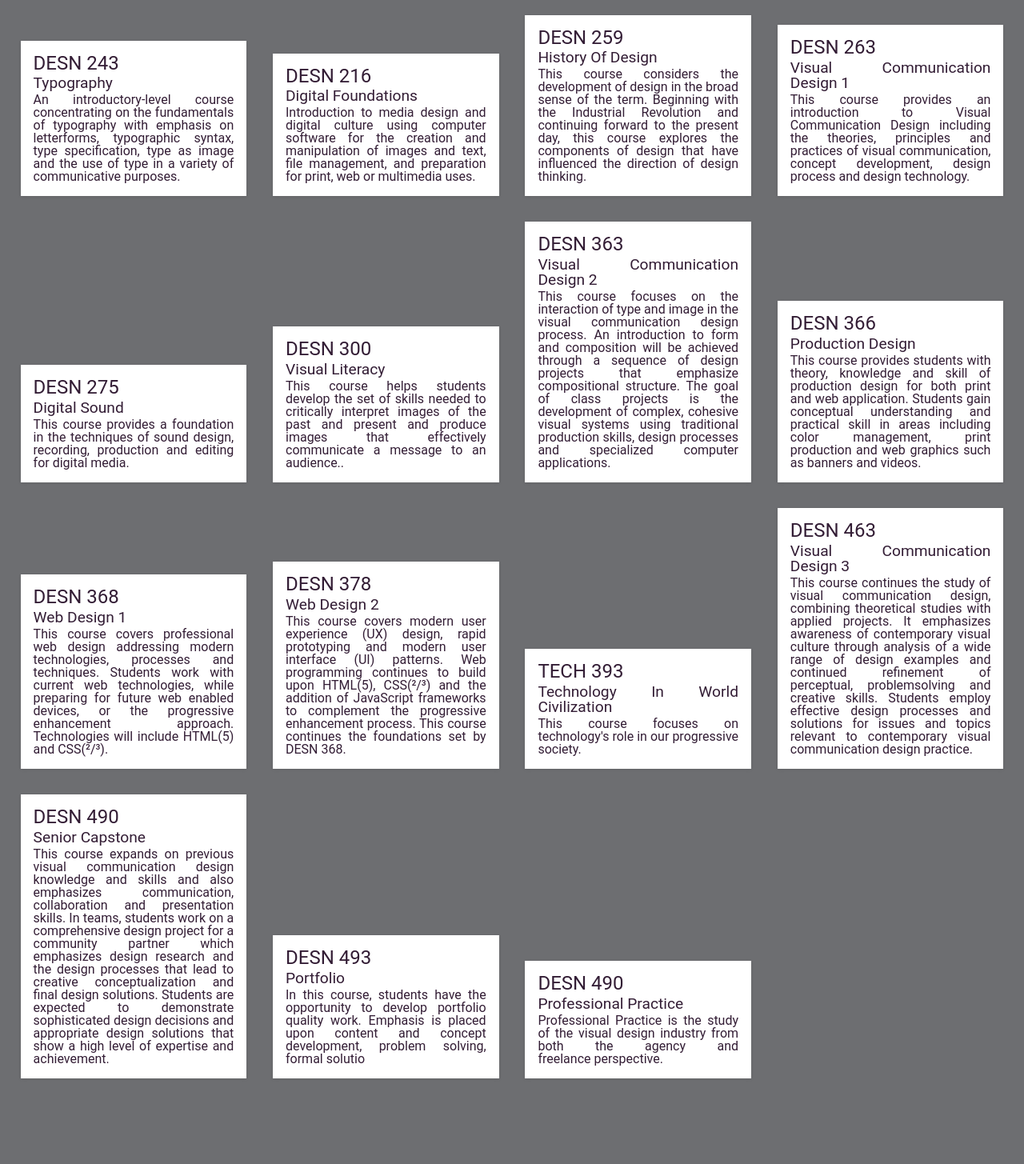
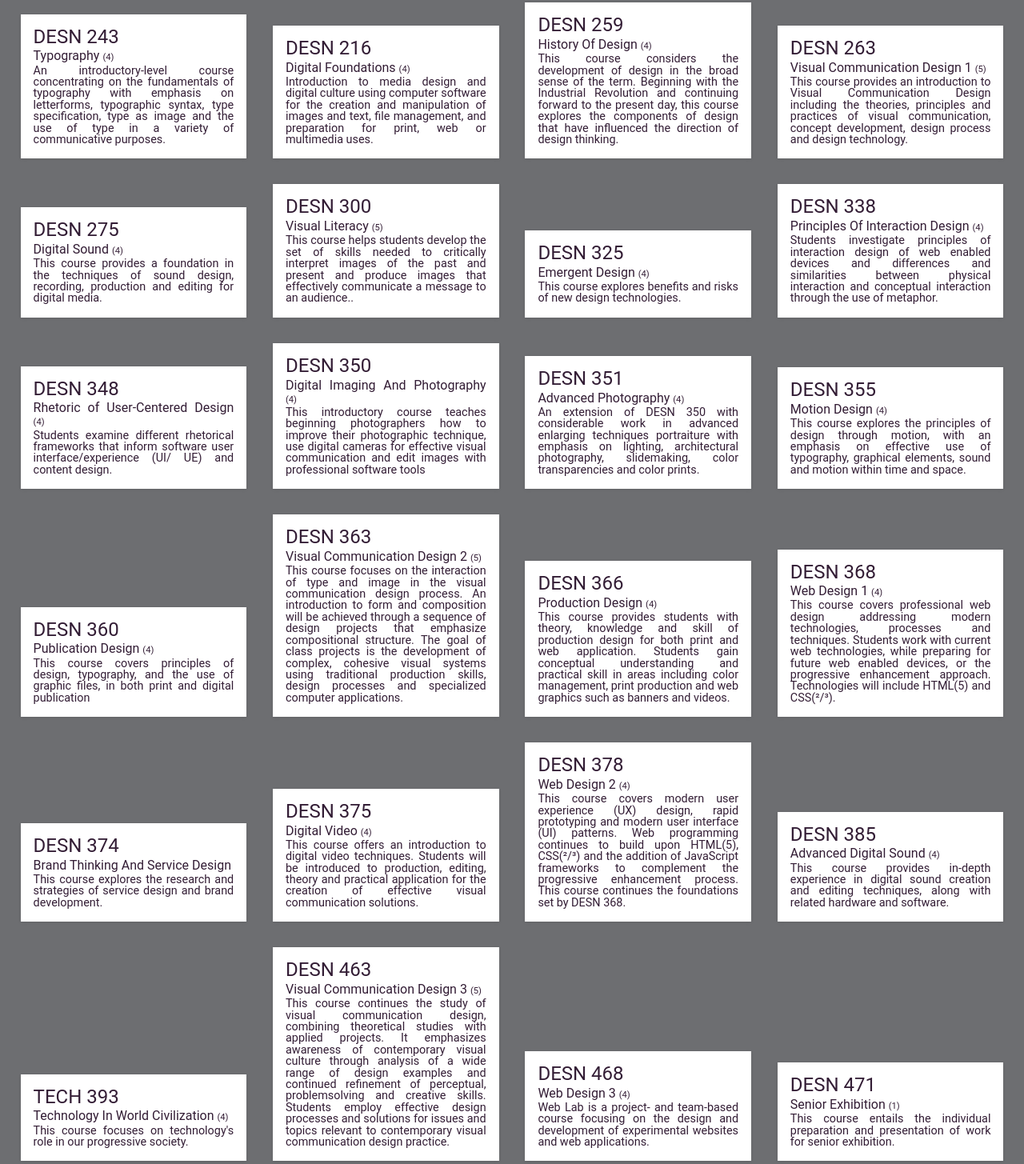
Before and after one commit to connorbacon9/course-catalog, a plain HTML site: page index.html in a window 1280 px wide. Shown: the part 472-1927 px from the top of the page at 80% size. Drawn offline with nearby package versions, Linux system fonts and the light colour scheme.

Commit message:
Content Finished

```diff
--- a/css/styles.css
+++ b/css/styles.css
@@ -3,6 +3,7 @@
 body {
     font-family: 'Roboto', sans-serif;
 background: #6d6e71;
+    text-align: left;
 }
 
 
@@ -23,18 +24,26 @@ background: #6d6e71;
 
 /* YOUR STYLES */
 
+.course-num {
+    font-size: .7em;
+}
+
 .cd-header h1 {
     font-size: 1.5em;
 }
 
 h1 {
     font-size: 1.5em;
-    padding-bottom: .15em;
+    padding-bottom: .2em;
 }
 
 h3 {
-    font-size: 1.2em;
+    font-size: 1em;
     padding-bottom: .2em;
+}
+
+p {
+    font-size: .9em;
 }
 
 .cd-filter-block h4 {
--- a/index.html
+++ b/index.html
@@ -50,51 +50,51 @@
 <!-- CONTENT TO SHOW/HIDE  -->
 		<section class="cd-gallery">
 			<ul>
-				<li class="mix req 100">
+				<li class="mix req 100  radio2">
 					<h1>DESN 100</h1>
-					<h3>Drawing for Communication</h3>
+					<h3>Drawing for Communication <sp class="course-num">(5)</sp> </h3>
 					<p>This course covers hand-drawing as a design
 skill. Emphasis is on sketching, design drawing,
 design process and composition studies for visual
 presentation and design solutions.</p>
 				</li>
-				<li class="mix req 100">
-					<h1>ART 107</h1>
-					<h3>Basic Design</h3>
+				<li class="mix req 100 radio3">
+					<h1>ART 107 </h1>
+					<h3>Basic Design <sp class="course-num">(5)</sp></h3>
 					<p>This course is the exploration of design concepts
 for two dimensional work, including composition,
 2D form, scale, value and color.</p>
 				</li>
-				<li class="mix req 200">
+				<li class="mix req 200 radio3">
 					<h1>CMST 201 or CMST 200</h1>
-					<h3>Public Speaking/Intro To Speech Comm.</h3>
+					<h3>Public Speaking/Intro To Speech Comm. <sp class="course-num">(5)/(4)</sp></h3>
 					<p>Core communication classes based around public speaking and verbal presentations.</p>
 				</li>
-				<li class="mix req 200">
+				<li class="mix req 200 radio3">
 					<h1>TCOM 205</h1>
-					<h3>Intro To Technical Comm.</h3>
+					<h3>Intro To Technical Comm <sp class="course-num">(5)</sp></h3>
 					<p>Introduction to technical communication and terminology.</p>
 				</li>
-				<li class="mix req 200">
+				<li class="mix req 200 radio2">
 					<h1>DESN 243</h1>
-					<h3>Typography</h3>
+					<h3>Typography <sp class="course-num">(4)</sp></h3>
 					<p>An introductory-level course concentrating on
 the fundamentals of typography with emphasis on
 letterforms, typographic syntax, type specification,
 type as image and the use of type in a variety of
 communicative purposes.</p>
 				</li>
-				<li class="mix req 200">
+				<li class="mix req 200 radio2">
 					<h1>DESN 216</h1>
-					<h3>Digital Foundations</h3>
+					<h3>Digital Foundations <sp class="course-num">(4)</sp></h3>
 					<p>Introduction to media design and digital culture
 using computer software for the creation and
 manipulation of images and text, file management,
 and preparation for print, web or multimedia uses.</p>
 				</li>
-				<li class="mix req 200">
+				<li class="mix req 200 radio2">
 					<h1>DESN 259</h1>
-					<h3>History Of Design</h3>
+					<h3>History Of Design <sp class="course-num">(4)</sp></h3>
 					<p>This course considers the development of design
 in the broad sense of the term. Beginning with
 the Industrial Revolution and continuing forward
@@ -102,33 +102,87 @@ to the present day, this course explores the
 components of design that have influenced the
 direction of design thinking.</p>
 				</li>
-				<li class="mix req 200">
+				<li class="mix req 200 radio2">
 					<h1>DESN 263</h1>
-					<h3>Visual Communication Design 1</h3>
+					<h3>Visual Communication Design 1 <sp class="course-num">(5)</sp></h3>
 					<p>This course provides an introduction to Visual
 Communication Design including the theories,
 principles and practices of visual communication,
 concept development, design process and
 design technology.</p>
 				</li>
-				<li class="mix elect 200">
+				<li class="mix elect 200 radio2">
 					<h1>DESN 275</h1>
-					<h3>Digital Sound</h3>
+					<h3>Digital Sound <sp class="course-num">(4)</sp></h3>
 					<p>This course provides a foundation in the techniques
 of sound design, recording, production and editing
 for digital media.</p>
 				</li>
-				<li class="mix req 300">
+				<li class="mix elect 300 radio2">
 					<h1>DESN 300</h1>
-					<h3>Visual Literacy</h3>
+					<h3>Visual Literacy <sp class="course-num">(5)</sp></h3>
 					<p>This course helps students develop the set of
 skills needed to critically interpret images of
 the past and present and produce images that
 effectively communicate a message to an audience..</p>
 				</li>
-				<li class="mix req 300">
+				<li class="mix elect 300 radio2">
+					<h1>DESN 325</h1>
+					<h3>Emergent Design <sp class="course-num">(4)</sp></h3>
+					<p>This course explores benefits and risks of new
+design technologies.</p>
+				</li>
+				<li class="mix elect 300 radio2">
+					<h1>DESN 338</h1>
+					<h3>Principles Of Interaction Design <sp class="course-num">(4)</sp></h3>
+					<p>Students investigate principles of interaction
+design of web enabled devices and differences
+and similarities between physical interaction
+and conceptual interaction through the use
+of metaphor.</p>
+				</li>
+				<li class="mix elect 300 radio2">
+					<h1>DESN 348</h1>
+					<h3>Rhetoric of User-Centered Design <sp class="course-num">(4)</sp></h3>
+					<p>Students examine different rhetorical frameworks
+that inform software user interface/experience (UI/
+UE) and content design.</p>
+				</li>
+				<li class="mix elect 300 radio2">
+					<h1>DESN 350</h1>
+					<h3>Digital Imaging And Photography <sp class="course-num">(4)</sp></h3>
+					<p>This introductory course teaches beginning
+photographers how to improve their photographic
+technique, use digital cameras for effective visual
+communication and edit images with professional
+software tools</p>
+				</li>
+				<li class="mix elect 300 radio2">
+					<h1>DESN 351</h1>
+					<h3>Advanced Photography <sp class="course-num">(4)</sp></h3>
+					<p>An extension of DESN 350 with considerable work
+in advanced enlarging techniques portraiture with
+emphasis on lighting, architectural photography,
+slidemaking, color transparencies and color prints.</p>
+				</li>
+				<li class="mix elect 300 radio2">
+					<h1>DESN 355</h1>
+					<h3>Motion Design <sp class="course-num">(4)</sp></h3>
+					<p>This course explores the principles of design
+through motion, with an emphasis on effective
+use of typography, graphical elements, sound
+and motion within time and space.</p>
+				</li>
+				<li class="mix elect 300 radio2">
+					<h1>DESN 360</h1>
+					<h3>Publication Design <sp class="course-num">(4)</sp></h3>
+					<p>This course covers principles of design, typography,
+and the use of graphic files, in both print and
+digital publication</p>
+				</li>
+				<li class="mix req 300 radio2">
 					<h1>DESN 363</h1>
-					<h3>Visual Communication Design 2</h3>
+					<h3>Visual Communication Design 2 <sp class="course-num">(5)</sp></h3>
 					<p>This course focuses on the interaction of type
 and image in the visual communication design
 process. An introduction to form and composition
@@ -139,9 +193,9 @@ complex, cohesive visual systems using traditional
 production skills, design processes and specialized
 computer applications.</p>
 				</li>
-				<li class="mix req 300">
+				<li class="mix req 300 radio2">
 					<h1>DESN 366</h1>
-					<h3>Production Design</h3>
+					<h3>Production Design <sp class="course-num">(4)</sp></h3>
 					<p>This course provides students with theory,
 knowledge and skill of production design for
 both print and web application. Students gain
@@ -150,9 +204,9 @@ in areas including color management, print
 production and web graphics such as banners
 and videos.</p>
 				</li>
-				<li class="mix req 300">
+				<li class="mix req 300 radio2">
 					<h1>DESN 368</h1>
-					<h3>Web Design 1</h3>
+					<h3>Web Design 1 <sp class="course-num">(4)</sp></h3>
 					<p>This course covers professional web design
 addressing modern technologies, processes and
 techniques. Students work with current web
@@ -161,9 +215,24 @@ enabled devices, or the progressive enhancement
 approach. Technologies will include HTML(5)
 and CSS(²/³).</p>
 				</li>
-				<li class="mix req 300">
+				<li class="mix elect 300 radio2">
+					<h1>DESN 374</h1>
+					<h3>Brand Thinking And Service Design</h3>
+					<p>This course explores the research and strategies of
+service design and brand development.</p>
+				</li>
+				<li class="mix elect 300 radio2">
+					<h1>DESN 375</h1>
+					<h3>Digital Video <sp class="course-num">(4)</sp></h3>
+					<p>This course offers an introduction to digital
+video techniques. Students will be introduced
+to production, editing, theory and practical
+application for the creation of effective visual
+communication solutions.</p>
+				</li>
+				<li class="mix req 300 radio2">
 					<h1>DESN 378</h1>
-					<h3>Web Design 2</h3>
+					<h3>Web Design 2 <sp class="course-num">(4)</sp></h3>
 					<p>This course covers modern user experience (UX)
 design, rapid prototyping and modern user interface
 (UI) patterns. Web programming continues to
@@ -172,14 +241,22 @@ of JavaScript frameworks to complement the
 progressive enhancement process. This course
 continues the foundations set by DESN 368.</p>
 				</li>
-				<li class="mix req 300">
+				<li class="mix elect 300 radio2">
+					<h1>DESN 385</h1>
+					<h3>Advanced Digital Sound <sp class="course-num">(4)</sp></h3>
+					<p>This course provides in-depth experience in
+digital sound creation and editing techniques,
+along with related hardware and software.</p>
+				</li>
+				<li class="mix req 300 radio3">
 					<h1>TECH 393</h1>
-					<h3>Technology In World Civilization</h3>
+					<h3>Technology In World Civilization <sp class="course-num">(4)</sp></h3>
 					<p>This course focuses on technology's role in our progressive society.</p>
 				</li>
-				<li class="mix req 400">
+
+				<li class="mix req 400 radio2">
 					<h1>DESN 463</h1>
-					<h3>Visual Communication Design 3</h3>
+					<h3>Visual Communication Design 3 <sp class="course-num">(5)</sp></h3>
 					<p>This course continues the study of visual
 communication design, combining theoretical
 studies with applied projects. It emphasizes
@@ -191,9 +268,37 @@ effective design processes and solutions for
 issues and topics relevant to contemporary visual
 communication design practice.</p>
 				</li>
-				<li class="mix req 400">
+				<li class="mix elect 400 radio2">
+					<h1>DESN 468</h1>
+					<h3>Web Design 3 <sp class="course-num">(4)</sp></h3>
+					<p>Web Lab is a project- and team-based course
+focusing on the design and development of
+experimental websites and web applications.</p>
+				</li>
+				<li class="mix elect 400 radio2">
+					<h1>DESN 471</h1>
+					<h3>Senior Exhibition <sp class="course-num">(1)</sp></h3>
+					<p>This course entails the individual preparation
+and presentation of work for senior exhibition.</p>
+				</li>
+				<li class="mix elect 400 radio2">
+					<h1>DESN 474</h1>
+					<h3>Advertising Concepts <sp class="course-num">(4)</sp></h3>
+					<p>This course covers principles of advertising design,
+specifically developing advertising concepts.
+Open to students in visual communication design,
+journalism and marketing programs.</p>
+				</li>
+				<li class="mix elect 400 radio2">
+					<h1>DESN 480</h1>
+					<h3>Professional Practice <sp class="course-num">(4)</sp></h3>
+					<p>Professional Practice is the study of the visual
+design industry from both the agency and
+freelance perspective.</p>
+				</li>
+				<li class="mix req 400 radio2">
 					<h1>DESN 490</h1>
-					<h3>Senior Capstone</h3>
+					<h3>Senior Capstone <sp class="course-num">(4)</sp></h3>
 					<p>This course expands on previous visual
 communication design knowledge and skills and
 also emphasizes communication, collaboration
@@ -207,21 +312,46 @@ sophisticated design decisions and appropriate
 design solutions that show a high level of expertise
 and achievement.</p>
 				</li>
-					<li class="mix req 400">
+				<li class="mix elect 400 radio2">
+					<h1>DESN 491</h1>
+					<h3>Senior Project <sp class="course-num">(1-10)</sp></h3>
+					<p>Independent and/or group study and production
+of a design project.</p>
+				</li>
+					<li class="mix req 400 radio2">
 					<h1>DESN 493</h1>
-					<h3>Portfolio</h3>
+					<h3>Portfolio <sp class="course-num">(2)</sp></h3>
 					<p>In this course, students have the opportunity
 to develop portfolio quality work. Emphasis is
 placed upon content and concept development,
 problem solving, formal solutio</p>
 				</li>
-				<li class="mix elect 400">
-					<h1>DESN 490</h1>
-					<h3>Professional Practice</h3>
-					<p>Professional Practice is the study of the visual
-design industry from both the agency and
-freelance perspective.</p>
+				<li class="mix elect 400 radio2">
+					<h1>DESN 495</h1>
+					<h3>Internship <sp class="course-num">(2-6)</sp></h3>
+					<p>An internship is on-the-job-training. It exposes
+students to the professional environment through
+outside job opportunities in graphic design studios,
+advertising agencies, corporate communications
+departments and other acceptable organizations.</p>
 				</li>
+				<li class="mix elect 400 radio2">
+					<h1>DESN 496</h1>
+					<h3>Experimental <sp class="course-num">(1-6)</sp></h3>
+				</li>
+				<li class="mix elect 400 radio2">
+					<h1>DESN 497</h1>
+					<h3>ExperimentalWorkships, Short Courses, or Conferences <sp class="course-num">(1-6)</sp></h3>
+				</li>
+				<li class="mix elect 400 radio2">
+					<h1>DESN 498</h1>
+					<h3>Seminar <sp class="course-num">(1-6)</sp></h3>
+				</li>
+				<li class="mix elect 400 radio2">
+					<h1>DESN 499</h1>
+					<h3>Directed Study <sp class="course-num">(1-6)</sp></h3>
+				</li>
+
 
 
 				<!-- EMPTY ELEMENTS FOR LAYOUT -->
@@ -247,7 +377,7 @@ freelance perspective.</p>
 				<div class="cd-filter-block">
 
 <!--		CHECK BOXES		-->
-					<h4>Check boxes</h4>
+					<h4>Mix N Match</h4>
 
 					<ul class="cd-filter-content cd-filters list">
 						<li>
@@ -273,7 +403,7 @@ freelance perspective.</p>
 
 
 				<div class="cd-filter-block">
-					<h4>Radio buttons</h4>
+					<h4>Specifics</h4>
 
 					<ul class="cd-filter-content cd-filters list">
 						<li>
@@ -283,12 +413,12 @@ freelance perspective.</p>
 
 						<li>
 							<input class="filter" data-filter=".radio2" type="radio" name="radioButton" id="radio2">
-							<label class="radio-label" for="radio2">Choice 2</label>
+							<label class="radio-label" for="radio2">Design Classes</label>
 						</li>
 
 						<li>
 							<input class="filter" data-filter=".radio3" type="radio" name="radioButton" id="radio3">
-							<label class="radio-label" for="radio3">Choice 3</label>
+							<label class="radio-label" for="radio3">Other</label>
 						</li>
 					</ul> <!-- cd-filter-content -->
 				</div> <!-- cd-filter-block -->
```
